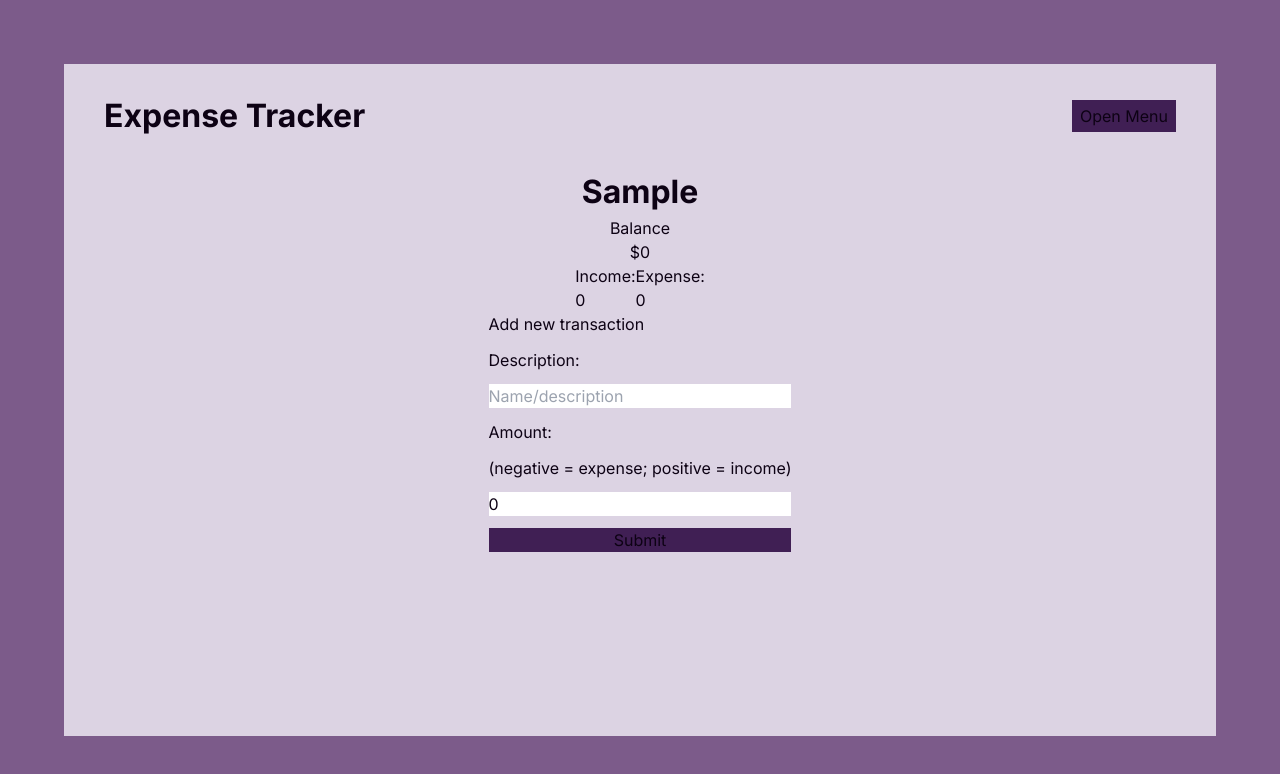
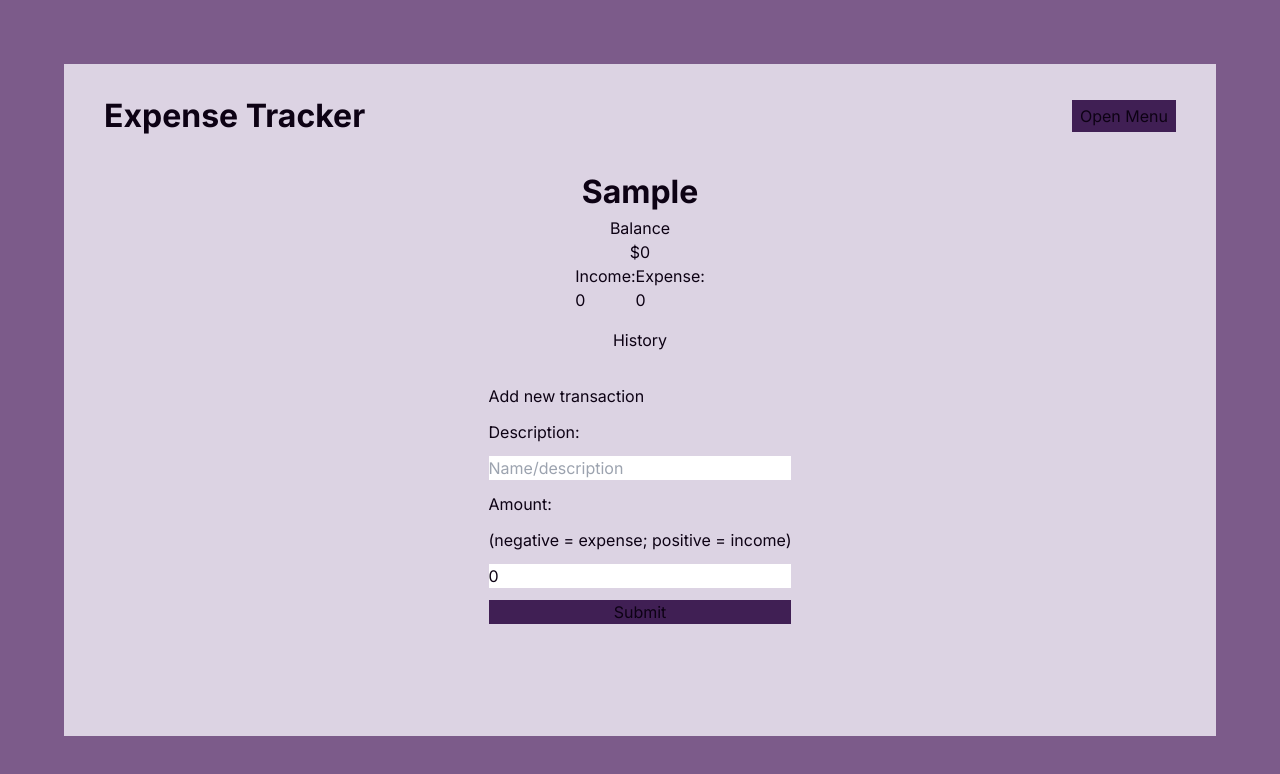
Before and after one commit to kyupin64/expense-tracker, a Next.js app: page / in a window 1280 px wide. Both pictures are taken after typing "Sample" into the empty fields and a click on the button "Submit". Shown: the top 774 px of the page. Built offline with nearby package versions, Linux system fonts and the light colour scheme.

Commit message:
Add basic transactions component

```diff
--- a/src/components/ExpenseTracker.js
+++ b/src/components/ExpenseTracker.js
@@ -2,6 +2,7 @@ import { useCurrentList } from "@/contexts/CurrentListContext";
 import { useLists } from "@/contexts/ListsContext"
 import TransactionForm from "./TransactionForm";
 import Overview from "./Overview";
+import Transactions from "./Transactions";
 
 export default function ExpenseTracker() {
     const lists = useLists();
@@ -11,6 +12,7 @@ export default function ExpenseTracker() {
         <>
             <h1>{lists[currentList].name}</h1>
             <Overview />
+            <Transactions />
             <TransactionForm />
         </>
     );
--- a/src/components/Transactions.js
+++ b/src/components/Transactions.js
@@ -0,0 +1,24 @@
+import { useCurrentList } from "@/contexts/CurrentListContext";
+import { useLists } from "@/contexts/ListsContext";
+
+export default function Transactions() {
+    const lists = useLists();
+    const currentList = useCurrentList();
+
+    const currentTrans = lists[currentList].transactions;
+    const transactionsArr = Object.keys(currentTrans).map((key) => {
+        return (
+            <div key={currentTrans[key].id} className="flex justify-between gap-10 border-2 border-white p-1">
+                <p>{currentTrans[key].text}</p>
+                <p>${currentTrans[key].amount}</p>
+            </div>
+        );
+    });
+
+    return (
+        <div className="p-4">
+            <h2>History</h2>
+            <div className="flex flex-col-reverse gap-4 p-2">{transactionsArr}</div>
+        </div>
+    );
+};
```
